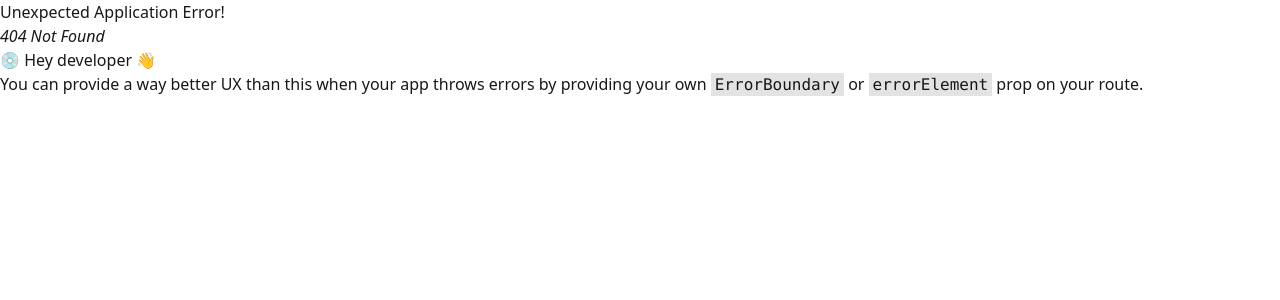
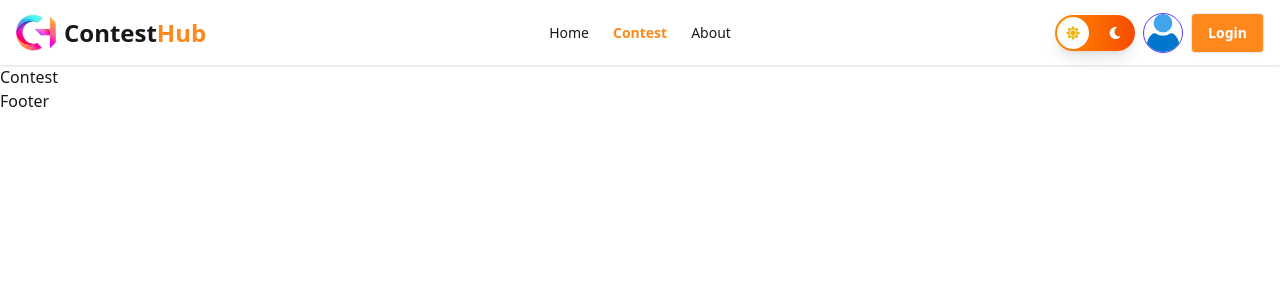
Before and after one commit to rashel-dev/ContestHub-client, a React (Vite) app: page /contest in a window 1280 px wide. Before the commit this address had no page. Shown: the top 300 px of the page. Built offline with nearby package versions, Linux system fonts and the light colour scheme.

Commit message:
feat: Set up dark mode toggling functionality

```diff
--- a/index.html
+++ b/index.html
@@ -1,5 +1,5 @@
 <!doctype html>
-<html lang="en">
+<html lang="en" data-theme="light">
   <head>
     <meta charset="UTF-8" />
     <link rel="icon" type="image/svg+xml" href="/vite.svg" />
--- a/package.json
+++ b/package.json
@@ -14,6 +14,7 @@
     "daisyui": "^5.5.8",
     "react": "^19.2.0",
     "react-dom": "^19.2.0",
+    "react-icons": "^5.5.0",
     "react-router": "^7.10.1",
     "tailwindcss": "^4.1.17"
   },
--- a/src/Components/Shared/Navbar.jsx
+++ b/src/Components/Shared/Navbar.jsx
@@ -1,24 +1,45 @@
-import React from "react";
+import React, { useEffect, useState } from "react";
 import Logo from "../ui/Logo";
-import { Link } from "react-router";
+import { Link, NavLink } from "react-router";
+import userLogo from "../../assets/user-logo.png";
+import { FaMoon, FaSun } from "react-icons/fa";
 
 const Navbar = () => {
+    // Initialize state from localStorage directly
+    const [darkMode, setDarkMode] = useState(() => {
+        const savedTheme = localStorage.getItem("theme");
+        return savedTheme === "dark";
+    });
+
+    // Apply theme to DOM on mount and when darkMode changes
+    useEffect(() => {
+        const theme = darkMode ? "dark" : "light";
+        document.documentElement.setAttribute("data-theme", theme);
+    }, [darkMode]);
+
+    //toggle dark mode
+    const toggleDarkMode = () => {
+        const newTheme = !darkMode;
+        setDarkMode(newTheme);
+        localStorage.setItem("theme", newTheme ? "dark" : "light");
+    };
+
     const menuItems = (
         <>
             <li>
-                <Link to="/">Home</Link>
+                <NavLink to="/">Home</NavLink>
             </li>
             <li>
-                <Link to="/contest">Contest</Link>
+                <NavLink to="/contest">Contest</NavLink>
             </li>
             <li>
-                <Link to="/about">About</Link>
+                <NavLink to="/about">About</NavLink>
             </li>
         </>
     );
 
     return (
-        <div className="navbar bg-base-100 shadow-sm px-4">
+        <div className="navbar bg-base-100 shadow-sm px-4 sticky top-0 z-50">
             <div className="navbar-start">
                 <div className="dropdown">
                     <div tabIndex={0} role="button" className="btn btn-ghost lg:hidden">
@@ -27,19 +48,50 @@ const Navbar = () => {
                             <path strokeLinecap="round" strokeLinejoin="round" strokeWidth="2" d="M4 6h16M4 12h8m-8 6h16" />{" "}
                         </svg>
                     </div>
-                    <ul tabIndex="-1" className="menu menu-sm dropdown-content bg-base-100 rounded-box z-1 mt-3 w-52 p-2 shadow">
+
+                    {/* small device nav menu  */}
+
+                    <ul tabIndex="-1" className="menu menu-sm dropdown-content bg-base-100 rounded-box z-1 mt-3 w-52 p-2 shadow space-y-2">
                         {menuItems}
+                        <li>
+                            <Link to="/login" className="btn btn-primary">
+                                Login
+                            </Link>
+                        </li>
                     </ul>
                 </div>
                 <Link to="/" className="text-xl">
                     <Logo />
                 </Link>
             </div>
+
+            {/* large device nav menu */}
+
             <div className="navbar-center hidden lg:flex">
                 <ul className="menu menu-horizontal px-1">{menuItems}</ul>
             </div>
             <div className="navbar-end">
-                <a className="btn">Login</a>
+                {/* dark mode toggle button */}
+                <button
+                    onClick={toggleDarkMode}
+                    className={`relative w-16 h-8 sm:w-20 sm:h-9 flex items-center px-1 rounded-full bg-linear-to-r from-orange-400 to-orange-600 shadow-lg hover:shadow-xl hover:cursor-pointer transition-all duration-300 mr-2`}
+                >
+                    <div
+                        className={`absolute left-0.5 top-1/2 transform -translate-y-1/2 w-7 h-7 sm:w-8 sm:h-8 bg-white rounded-full flex items-center justify-center transition-all duration-500 ${
+                            darkMode ? "translate-x-8 sm:translate-x-11" : "translate-x-0"
+                        }`}
+                    >
+                        {darkMode ? <FaMoon size={14} className="text-blue-700 sm:text-base" /> : <FaSun size={14} className="text-yellow-500 sm:text-base" />}
+                    </div>
+
+                    <div className="flex w-full justify-between items-center px-2 sm:px-2.5 text-white font-semibold">
+                        <FaSun size={12} className="sm:text-sm" />
+                        <FaMoon size={12} className="sm:text-sm" />
+                    </div>
+                </button>
+
+                <img src={userLogo} alt="user-image" className="w-8 h-8 sm:w-10 sm:h-10 rounded-full border border-secondary sm:mr-2" />
+                <a className="btn btn-sm sm:btn-md hidden sm:inline-flex bg-primary text-white">Login</a>
             </div>
         </div>
     );
--- a/src/Components/ui/Logo.jsx
+++ b/src/Components/ui/Logo.jsx
@@ -3,9 +3,11 @@ import logo from "../../assets/logo.PNG"
 
 const Logo = () => {
     return (
-        <div className='flex items-center gap-2'>
-            <img className='w-10' src={logo} alt="contest hub log" />
-            <h1 className='text-2xl font-bold'>Contest Hub</h1>
+        <div className="flex items-center gap-2 ">
+            <img className="w-6 sm:w-10" src={logo} alt="contest hub log" />
+            <h1 className="text-xl sm:text-2xl font-bold dark:text-secondary">
+                Contest<span className='text-primary'>Hub</span>
+            </h1>
         </div>
     );
 };
--- /dev/null
+++ b/src/Pages/AboutUs/AboutUs.jsx
@@ -0,0 +1,11 @@
+import React from 'react';
+
+const AboutUs = () => {
+    return (
+        <div>
+            <h2>About Us</h2>
+        </div>
+    );
+};
+
+export default AboutUs;
--- /dev/null
+++ b/src/Pages/Contest/Contest.jsx
@@ -0,0 +1,11 @@
+import React from 'react';
+
+const Contest = () => {
+    return (
+        <div>
+            <h2>Contest</h2>
+        </div>
+    );
+};
+
+export default Contest;
--- a/src/index.css
+++ b/src/index.css
@@ -2,3 +2,18 @@
 @plugin "daisyui"{
     themes: light --default, dark --prefersdark;
 };
+
+@custom-variant dark (&:where([data-theme=night], [data-theme=night] *));
+
+@plugin "daisyui/theme" {
+    name: "light";
+    default: true;
+    --color-primary: #fe881b;
+    --color-secondary: #5f3afc;
+    --color-accent: #ff6652;
+};
+
+a.active{
+    color:#fe881b;
+    font-weight: bold;
+}
```
Also changed, not shown: src/Routes/router.jsx (+10 -0 lines), src/assets/user-logo.png (added), 1 other file (tests, documents, lock files or other folders).
